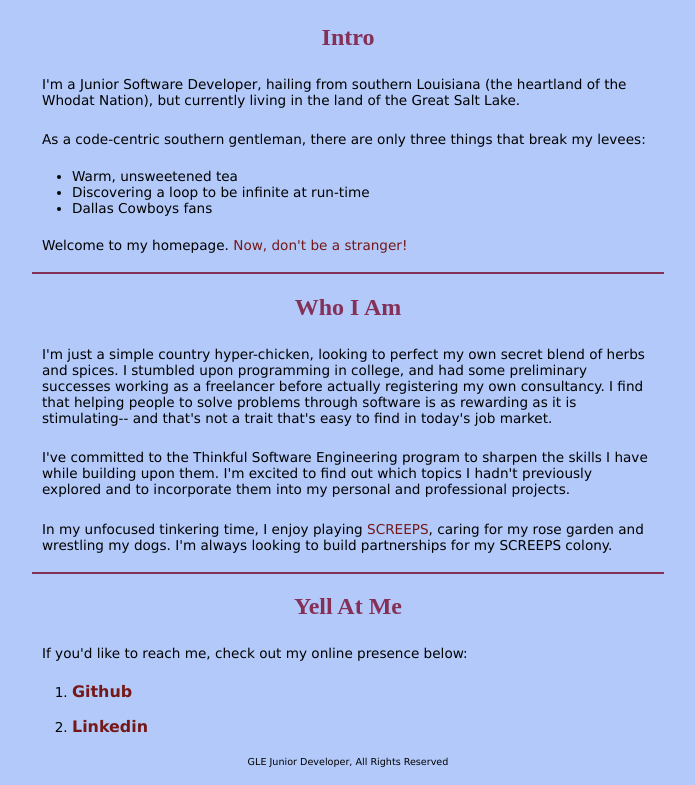
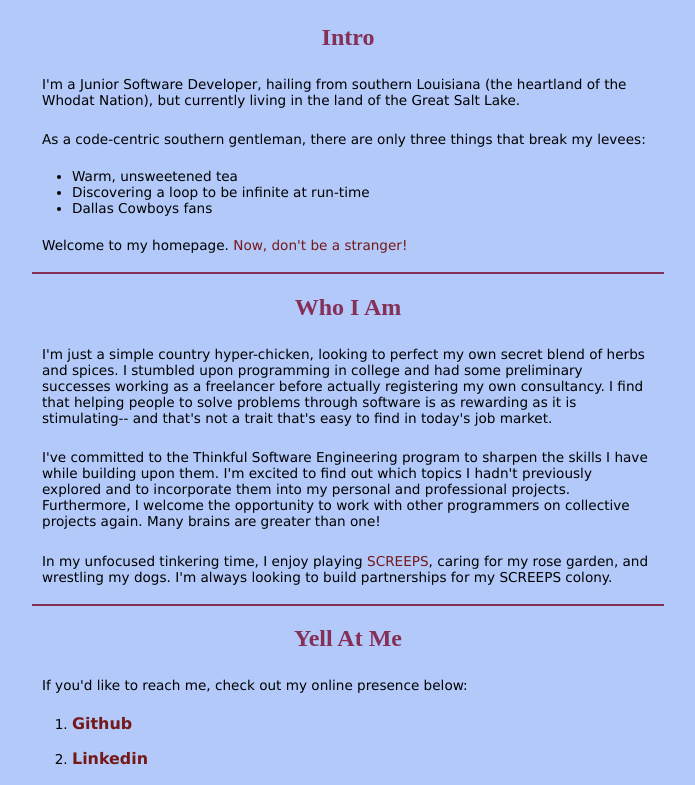
Before and after one commit to elersong/thinkfulPrep, a plain HTML site: page index.html in a window 1280 px wide. Shown: the part 512-1297 px from the top of the page, without its empty margins (292-987 px from the left). Drawn offline with Linux system fonts and the light colour scheme.

Commit message:
Provide requested updates

```diff
--- a/index.html
+++ b/index.html
@@ -1,5 +1,5 @@
 <!DOCTYPE html>
-<html>
+<html lang="en">
    <head>
       <meta charset="UTF-8">
       <meta name="description" content="Simple example portfolio page">
@@ -13,7 +13,7 @@
       <main>
         <!-- Let's focus all the content into an article tag -->
          <article>
-            <img src='me.JPG'>
+            <img src='me.JPG' alt="Photo of the author">
             <!-- This is the super important title -->
             <h1>The Most Vibrant Grey You'll Ever Find</h1>
             <!-- Less important subheading -->
@@ -30,10 +30,10 @@
             <hr>
             <!-- Here's another supporting subheading -->
             <h2>Who I Am</h2>
-            <p>I'm just a simple country hyper-chicken, looking to perfect my own secret blend of herbs and spices. I stumbled upon programming in college, and had some preliminary successes working as a freelancer before actually registering my own consultancy. I find that helping people to solve problems through software is as rewarding as it is stimulating-- and that's not a trait that's easy to find in today's job market.</p>
-            <p>I've committed to the Thinkful Software Engineering program to sharpen the skills I have while building upon them. I'm excited to find out which topics I hadn't previously explored and to incorporate them into my personal and professional projects.</p>
+            <p>I'm just a simple country hyper-chicken, looking to perfect my own secret blend of herbs and spices. I stumbled upon programming in college and had some preliminary successes working as a freelancer before actually registering my own consultancy. I find that helping people to solve problems through software is as rewarding as it is stimulating-- and that's not a trait that's easy to find in today's job market.</p>
+            <p>I've committed to the Thinkful Software Engineering program to sharpen the skills I have while building upon them. I'm excited to find out which topics I hadn't previously explored and to incorporate them into my personal and professional projects. Furthermore, I welcome the opportunity to work with other programmers on collective projects again. Many brains are greater than one!</p>
             <!-- Sidenote: If you Thinkful judges have never played screeps, I love it for practicing new JS skills. Might be worth sharing with students.  -->
-            <p>In my unfocused tinkering time, I enjoy playing <a href='https://screeps.com/'>SCREEPS</a>, caring for my rose garden and wrestling my dogs. I'm always looking to build partnerships for my SCREEPS colony.</p>
+            <p>In my unfocused tinkering time, I enjoy playing <a href='https://screeps.com/'>SCREEPS</a>, caring for my rose garden, and wrestling my dogs. I'm always looking to build partnerships for my SCREEPS colony.</p>
             <!-- New section again!  -->
             <hr>
             <h2>Yell At Me</h2>
```
